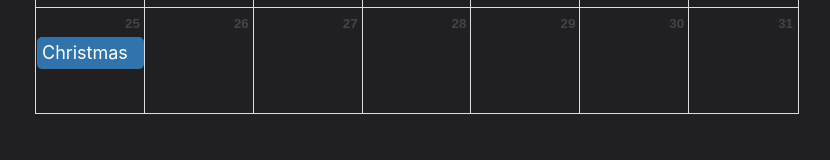
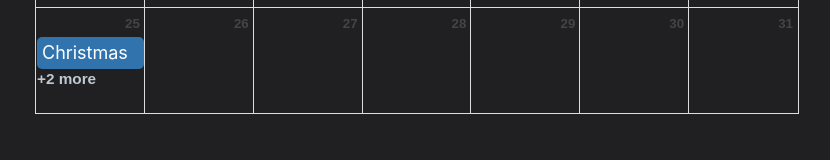
Before and after one commit to NateAyye/CS50-Final, a Next.js app: page /calendar in a window 1280 px wide. Shown: the part 727-887 px from the top of the page, without its empty margins (223-1053 px from the left). Built offline with nearby package versions, Linux system fonts and the light colour scheme.

Commit message:
modified:   package-lock.json 	modified:   package.json 	modified:   pages/calendar.js

```diff
--- a/package.json
+++ b/package.json
@@ -12,7 +12,6 @@
     "react-big-calendar": "^1.5.2",
     "react-calendar": "^4.0.0",
     "react-datepicker": "^4.8.0",
-    "react-dom": "18.2.0",
-    "react-popup": "^0.11.0"
+    "react-dom": "18.2.0"
   }
 }
--- a/pages/calendar.js
+++ b/pages/calendar.js
@@ -4,13 +4,12 @@ import format from "date-fns/format";
 import getDay from "date-fns/getDay";
 import parse from "date-fns/parse";
 import startOfWeek from "date-fns/startOfWeek";
-import React, { useState } from "react";
+import React, { useCallback, useState, useRef } from "react";
 import { Calendar, dateFnsLocalizer } from "react-big-calendar";
 import "react-big-calendar/lib/css/react-big-calendar.css";
 import DatePicker from "react-datepicker";
 import "react-datepicker/dist/react-datepicker.css";
 import enUS from 'date-fns/locale/en-US'
-import Popup from 'react-popup';
 
 const locales = {
   'en-US': enUS,
@@ -46,9 +45,20 @@ const events = [
         allDay: false,
         start: new Date(2022,11,25),
         end: new Date(2022, 11, 25)
+    },
+    {
+        title: "Christmas",
+        allDay: false,
+        start: new Date(2022,11,25),
+        end: new Date(2022, 11, 25)
+    },
+    {
+        title: "Christmas",
+        allDay: false,
+        start: new Date(2022,11,25),
+        end: new Date(2022, 11, 25)
     }
 ]
-
 
 
 export default function MyCalendar() {
@@ -65,6 +75,8 @@ export default function MyCalendar() {
                 startAccessor="start"
                 endAccessor="end"
                 style={{height: 600, margin:"5px"}}
+                popup
+                selectable
             />
         </Layout>
     )
```
Also changed, not shown: 1 other file (tests, documents, lock files or other folders).
